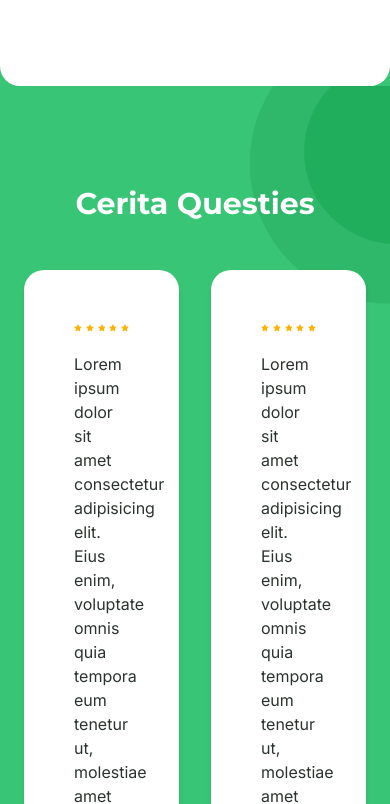
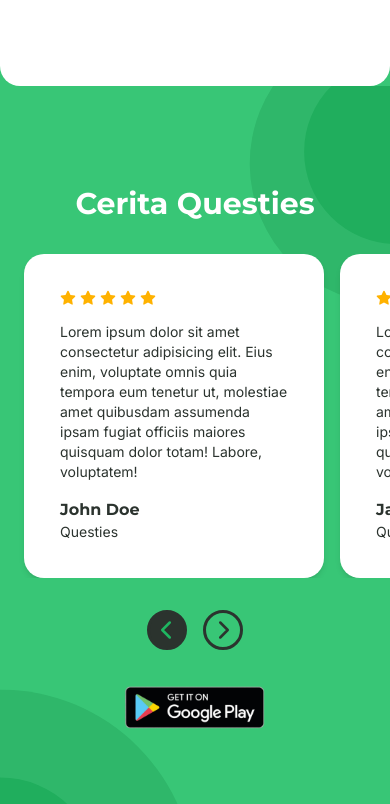
Before and after one commit to rainerregan/adquest-website-nextjs, a Next.js app: page / in a window 390 px wide. Shown: the part 3360-4164 px from the top of the page. Built offline with nearby package versions, Linux system fonts and the light colour scheme.

Commit message:
feat: Review Responsive

```diff
--- a/src/components/sections/reviews/review-card.tsx
+++ b/src/components/sections/reviews/review-card.tsx
@@ -14,7 +14,7 @@ const ReviewCard: React.FC<ReviewCardProps> = ({
   const starEmpty = 5 - starFilled;
 
   return (
-    <div className='bg-white p-[50px] shadow-md rounded-[20px] flex flex-col gap-4'>
+    <div className='bg-white p-[36px] lg:p-[50px] min-w-[300px] shadow-md rounded-[20px] flex flex-col gap-4'>
       <div className='flex gap-1'>
         {[...Array(starFilled)].map((_, index) => (
           <TbStarFilled key={index} className='text-rating-yellow' />
@@ -23,11 +23,11 @@ const ReviewCard: React.FC<ReviewCardProps> = ({
           <TbStar key={index} className='text-rating-yellow' />
         ))}
       </div>
-      <p>{review.review}</p>
+      <p className='text-sm md:text-base'>{review.review}</p>
 
       <div>
         <h3 className='font-bold'>{review.name}</h3>
-        <p>{review.orgainzation}</p>
+        <p className='text-sm md:text-base'>{review.orgainzation}</p>
       </div>
     </div>
   );
--- a/src/components/sections/reviews/review-section.tsx
+++ b/src/components/sections/reviews/review-section.tsx
@@ -2,6 +2,8 @@ import { circlePattern1, circlePattern2 } from '@/components/common/illustration
 import Image from 'next/image'
 import ControlButton from './control-button'
 import ReviewCard from './review-card'
+import { twMerge } from 'tailwind-merge'
+import DownloadRating from '@/components/common/download-rating'
 
 export interface Review {
   name: string
@@ -56,21 +58,29 @@ const ReviewSection = () => {
         className=' absolute right-0 top-0 translate-x-[50%] translate-y-[-30%] z-0'
       />
 
-      <div className='section py-[100px] flex flex-col items-center relative z-[2]'>
+      <div className='max-w-7xl mx-auto lg:px-[48px] py-[100px] flex flex-col items-center relative z-[2]'>
         <h2 className='h2 text-white'>Cerita Questies</h2>
 
         {/* Reviews */}
-        <div className='grid grid-cols-2 gap-8 mt-8 mb-8'>
-          {dummyReviews.map((review, index) => (
-            <ReviewCard key={index} review={review} />
-          ))}
+        <div className='w-full overflow-scroll mt-4 lg:mt-8 mb-8'>
+          <div className={twMerge(
+            'flex gap-4 w-fit px-[24px]',
+            'md:grid md:grid-cols-2 md:gap-6 lg:gap-8 md:px-0',
+          )}>
+            {dummyReviews.map((review, index) => (
+              <ReviewCard key={index} review={review} />
+            ))}
+          </div>
         </div>
 
         {/* Controls */}
-        <div className='flex gap-4'>
+        <div className='flex gap-4 mb-8'>
           <ControlButton type='prev' disabled={true} />
           <ControlButton type='next' disabled={false} />
         </div>
+
+        {/* GPLAY */}
+        <DownloadRating showRating={false} />
       </div>
     </div>
   )
```
